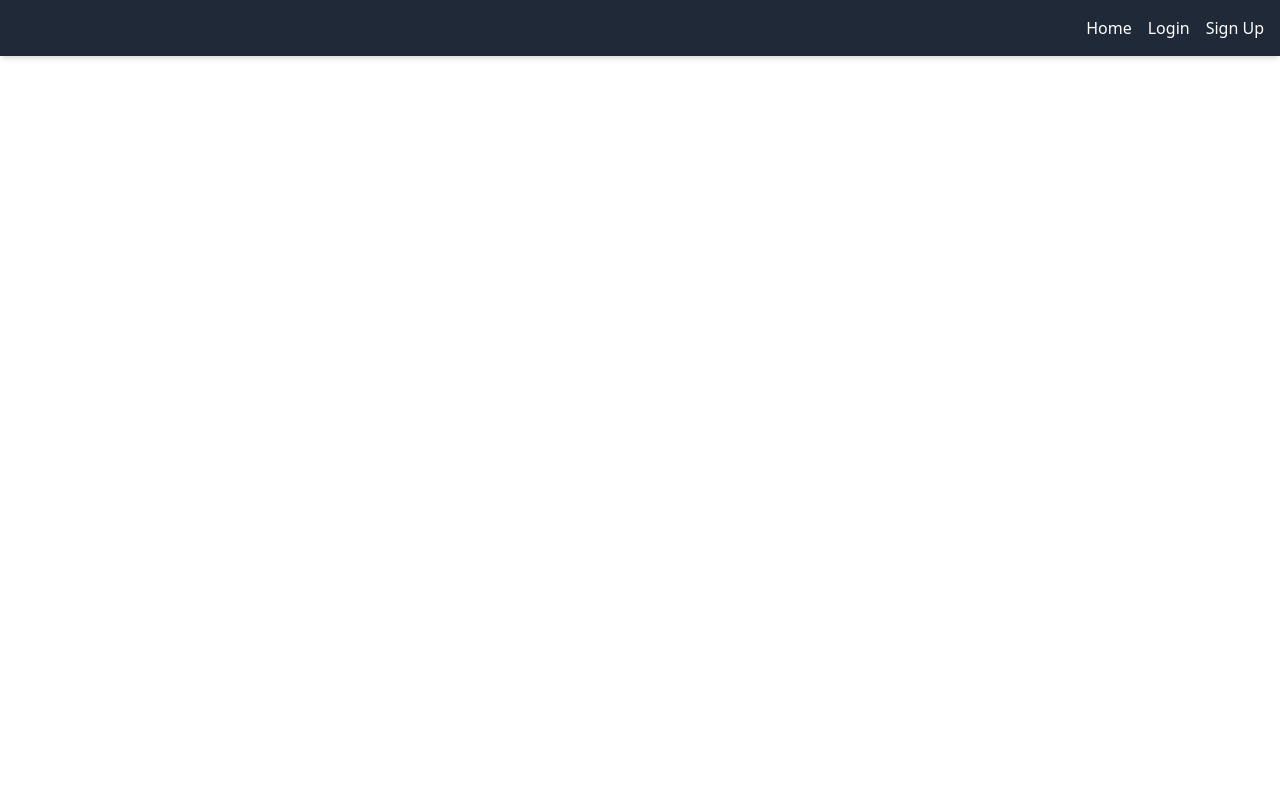
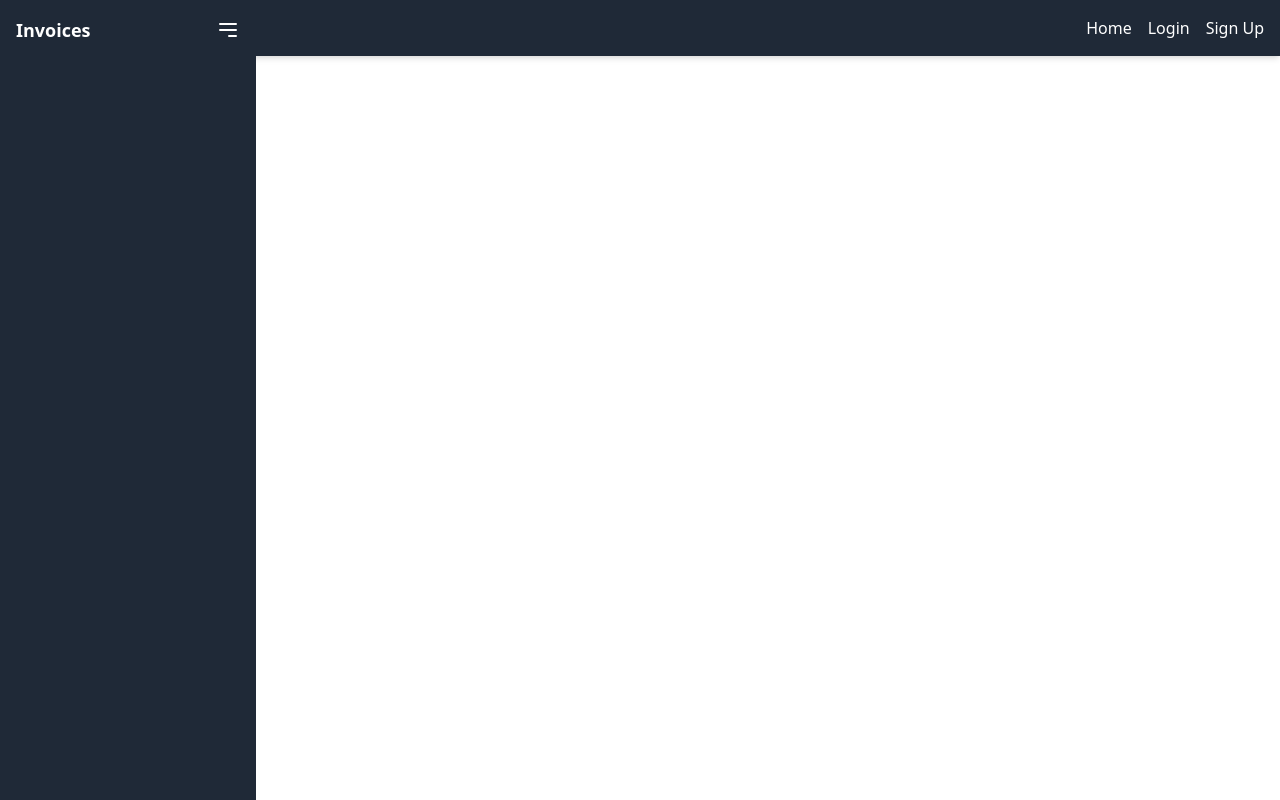
Before and after one commit to jchau-623/QuickBook-clone, a React (Create React App) app in the folder react-app/: page / in a window 1280 px wide. Before the commit this address had no page. Built offline with nearby package versions, Linux system fonts and the light colour scheme.

Commit message:
redux and routes set up

```diff
--- a/react-app/src/App.js
+++ b/react-app/src/App.js
@@ -4,6 +4,7 @@ import { useDispatch } from 'react-redux';
 import LoginForm from './components/auth/LoginForm';
 import SignUpForm from './components/auth/SignUpForm';
 import NavBar from './components/NavBar';
+import SideNavbar from './components/SideNavBar';
 import HomePage from './components/MainPage/HomePage';
 import { authenticate } from './store/session';
 import './output.css';
@@ -25,6 +26,7 @@ function App() {
 
   return (
     <BrowserRouter>
+      <SideNavbar />
       <NavBar />
       <Routes>
         <Route path='/login' element={<LoginForm />} />
--- a/react-app/src/components/NavBar/index.js
+++ b/react-app/src/components/NavBar/index.js
@@ -18,9 +18,9 @@ const NavBar = () => {
             <li>
               <NavLink
                 to='/home'
-                exact="true"
-                className="text-white hover:text-green-300"
-                activeClassName="font-bold"
+                className={({ isActive }) =>
+                  isActive ? "text-white font-bold hover:text-green-300" : "text-white hover:text-green-300"
+                }
               >
                 Home
               </NavLink>
@@ -28,9 +28,9 @@ const NavBar = () => {
             <li>
               <NavLink
                 to='/login'
-                exact="true"
-                className="text-white hover:text-green-300"
-                activeClassName="font-bold"
+                className={({ isActive }) =>
+                  isActive ? "text-white font-bold hover:text-green-300" : "text-white hover:text-green-300"
+                }
               >
                 Login
               </NavLink>
@@ -38,9 +38,9 @@ const NavBar = () => {
             <li>
               <NavLink
                 to='/sign-up'
-                exact="true"
-                className="text-white hover:text-green-300"
-                activeClassName="font-bold"
+                className={({ isActive }) =>
+                  isActive ? "text-white font-bold hover:text-green-300" : "text-white hover:text-green-300"
+                }
               >
                 Sign Up
               </NavLink>
--- /dev/null
+++ b/react-app/src/components/SideNavBar/index.js
@@ -0,0 +1,59 @@
+import React, { useState } from 'react';
+import { useSelector, useDispatch } from 'react-redux';
+import { fetchInvoices } from '../../store/invoices';
+
+const SideNavbar = () => {
+    const [isOpen, setIsOpen] = useState(false);
+    const dispatch = useDispatch();
+    const invoices = useSelector(state => state.invoices.invoices);
+
+    const toggleNavbar = () => {
+        if (!isOpen && invoices.length === 0) {
+            dispatch(fetchInvoices());
+        }
+        setIsOpen(!isOpen);
+    };
+
+    return (
+        <div className="flex">
+            <div className="w-64 h-screen bg-gray-800 text-white fixed top-0 left-0">
+                <div className="p-4">
+                    <h2 className="text-lg font-semibold mb-4 flex justify-between items-center">
+                        Invoices
+                        <button onClick={toggleNavbar} className="focus:outline-none">
+                            <svg
+                                className="w-6 h-6"
+                                fill="none"
+                                stroke="currentColor"
+                                viewBox="0 0 24 24"
+                                xmlns="http://www.w3.org/2000/svg"
+                            >
+                                <path
+                                    strokeLinecap="round"
+                                    strokeLinejoin="round"
+                                    strokeWidth="2"
+                                    d="M4 6h16M4 12h16m-7 6h7"
+                                ></path>
+                            </svg>
+                        </button>
+                    </h2>
+
+                    {/* Dropdown Content */}
+                    {isOpen && (
+                        <ul>
+                            {invoices.map((invoice) => (
+                                <li key={invoice.id} className="mb-2">
+                                    <span className="font-bold">{invoice.name}</span>
+                                    <br />
+                                    <span className="text-sm">{invoice.invoice_number}</span>
+                                </li>
+                            ))}
+                        </ul>
+                    )}
+                </div>
+            </div>
+        </div>
+    );
+};
+
+export default SideNavbar;
--- a/react-app/src/index.js
+++ b/react-app/src/index.js
@@ -1,5 +1,5 @@
 import React from 'react';
-import ReactDOM from 'react-dom';
+import ReactDOM from 'react-dom/client';
 import { Provider } from 'react-redux';
 import App from './App';
 import configureStore from './store';
@@ -8,11 +8,11 @@ import './output.css';
 
 const store = configureStore();
 
-ReactDOM.render(
+const root = ReactDOM.createRoot(document.getElementById('root'));
+root.render(
   <React.StrictMode>
     <Provider store={store}>
-        <App />
-      </Provider>
-  </React.StrictMode>,
-  document.getElementById('root')
+      <App />
+    </Provider>
+  </React.StrictMode>
 );
--- a/react-app/src/store/index.js
+++ b/react-app/src/store/index.js
@@ -5,7 +5,7 @@ import invoiceReducer from './invoices';
 
 const rootReducer = combineReducers({
   session,
-  invoiceReducer
+  invoices: invoiceReducer
 });
 
 
--- a/react-app/src/store/invoices.js
+++ b/react-app/src/store/invoices.js
@@ -25,8 +25,6 @@ const removeInvoice = (invoiceId) => ({
     payload: invoiceId
 });
 
-// initial state
-const initialState = { invoices: [] };
 
 // thunk actions
 export const fetchInvoices = () => async (dispatch) => {
@@ -102,20 +100,22 @@ export const deleteInvoice = (invoiceId) => async (dispatch) => {
         return ['An error occurred. Please try again.'];
     }
 };
+// initial state
+const initialState = { invoices: [] };
 
 // reducer
 export default function invoiceReducer(state = initialState, action) {
     switch (action.type) {
         case SET_INVOICES:
             return { ...state, invoices: action.payload };
-        case ADD_INVOICE:
-            return { ...state, invoices: [...state.invoices, action.payload] };
-        case UPDATE_INVOICE:
+            case ADD_INVOICE:
+                return { ...state, invoices: [...state.invoices, action.payload] };
+                case UPDATE_INVOICE:
             return {
                 ...state,
                 invoices: state.invoices.map((invoice) =>
                     invoice.id === action.payload.id ? action.payload : invoice
-                )
+            )
             };
         case REMOVE_INVOICE:
             return {
```
Also changed, not shown: 1 other file (tests, documents, lock files or other folders).
